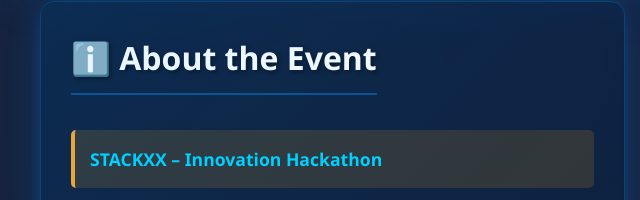
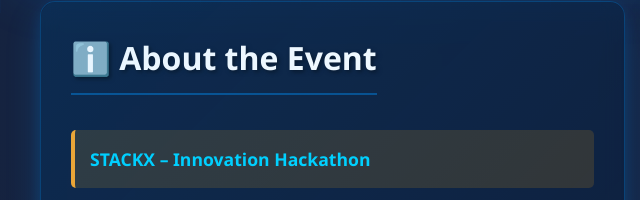
Before and after one commit to Selvavinayagam-10/Stackx, a plain HTML site: page index.html in a window 1280 px wide. Shown: the part 787-987 px from the top of the page, 0-640 px from the left. Drawn offline with Linux system fonts and the light colour scheme; a script that the page names is missing.

Commit message:
Update index.html

```diff
--- a/index.html
+++ b/index.html
@@ -3,7 +3,7 @@
 <head>
   <meta charset="UTF-8">
   <meta name="viewport" content="width=device-width, initial-scale=1.0">
-  <title>STACKXX Hackathon 2026</title>
+  <title>STACKX Hackathon 2026</title>
   <link rel="stylesheet" href="style.css">
 </head>
 <body>
@@ -52,7 +52,7 @@
   <div class="grid-container">
     <section class="card grid-card">
       <h2>ℹ️ About the Event</h2>
-      <p class="card-intro"><b>STACKXX – Innovation Hackathon</b></p>
+      <p class="card-intro"><b>STACKX – Innovation Hackathon</b></p>
       <ul>
         <li>PPT-based idea presentation</li>
         <li>Problem understanding & solution flow</li>
```
